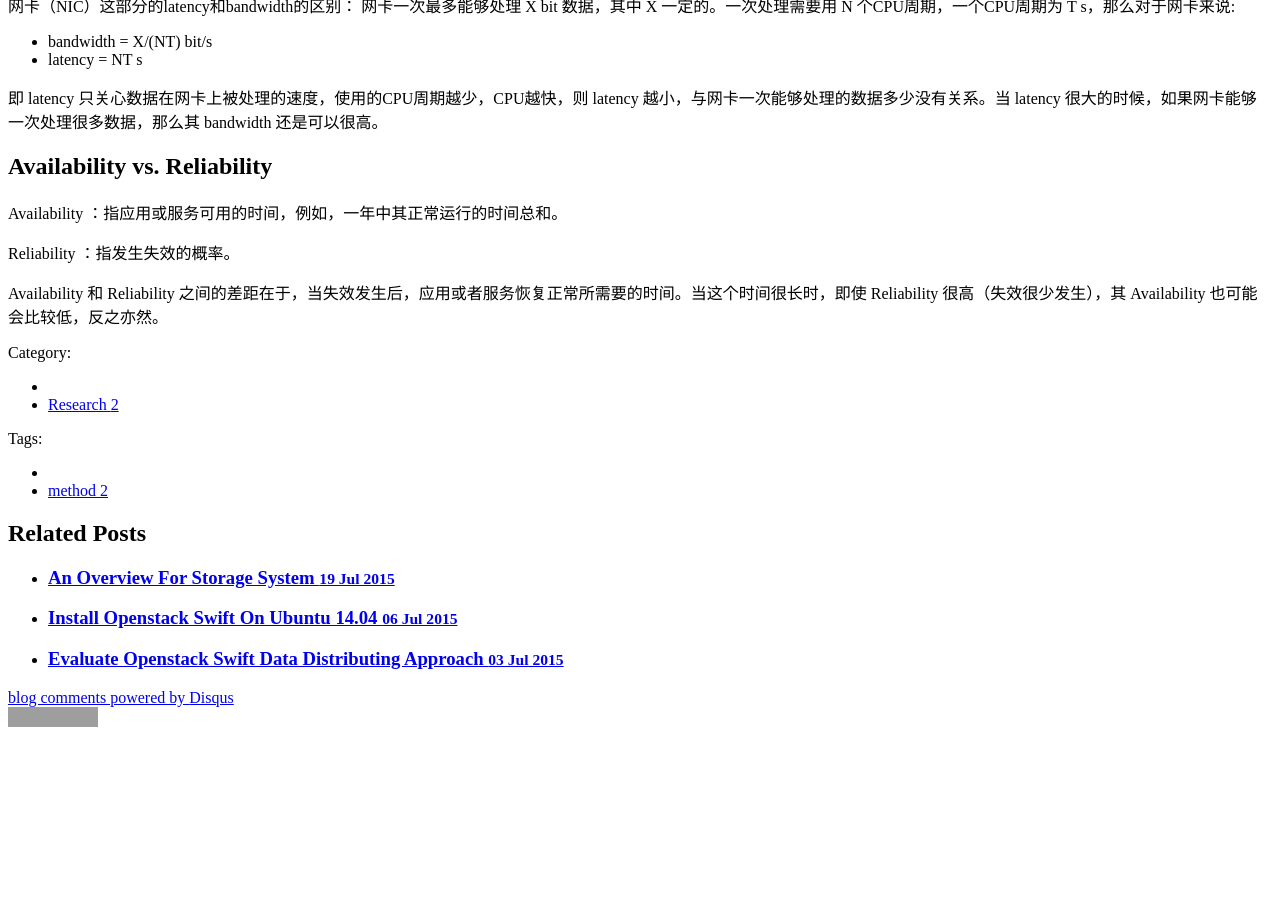
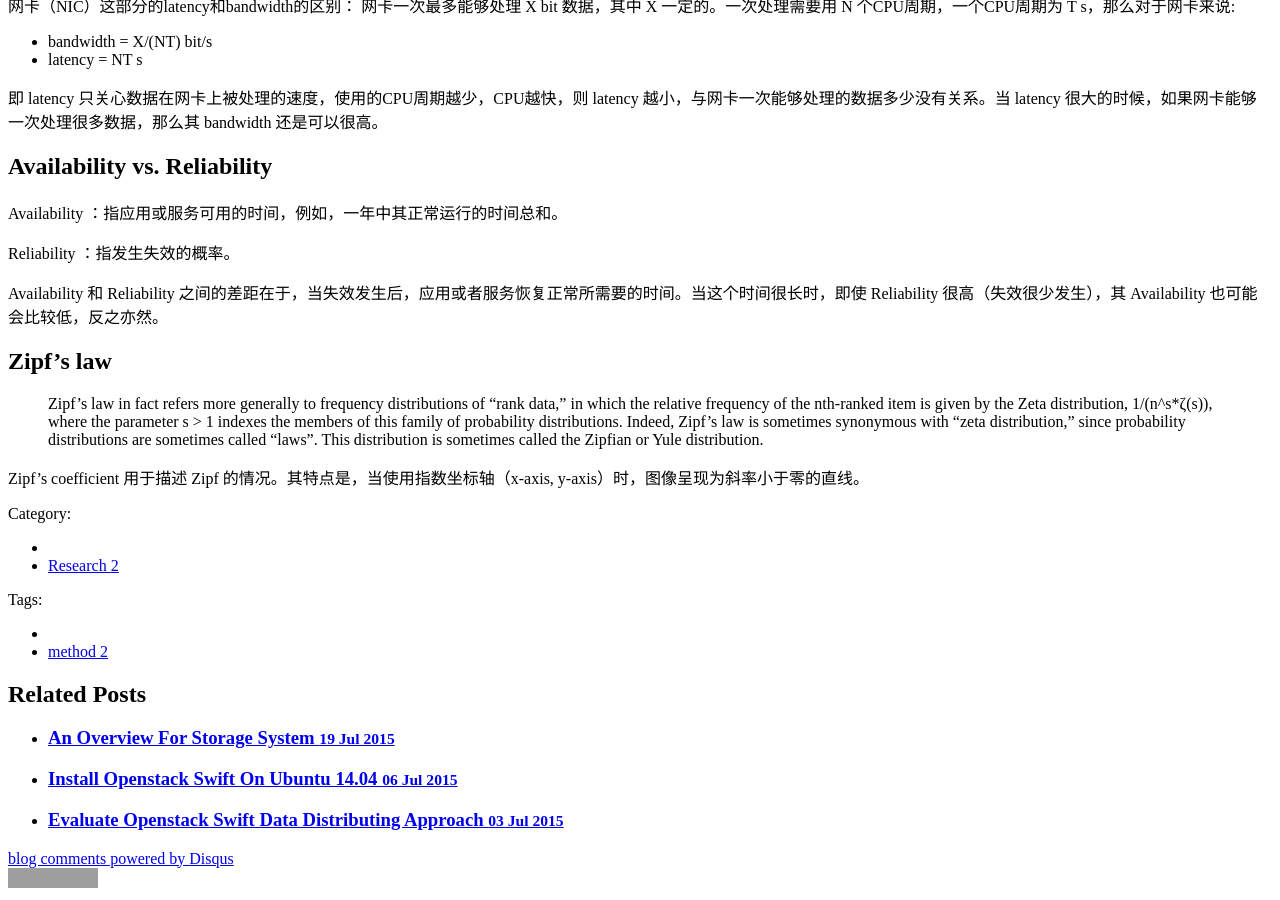
Before and after one commit to lavenresearch/lavenresearch.github.io, a Jekyll site: the page built from _posts/2014-01-13-BASIC-CONCEPTS-FOR-RESEARCHING.md, in a window 1280 px wide and 900 px high, scrolled down 1700 px. Built offline with Jekyll 4.4.1, drawn with Linux system fonts in a browser that asks for light colours; comment, search, counter and statistics services are not loaded; before the commit the page ends 2439 px from its top, so only the background shows below that; grey boxes are pictures that could not be loaded.

Commit message:
Add new posts

```diff
--- a/_posts/2014-01-13-BASIC-CONCEPTS-FOR-RESEARCHING.md
+++ b/_posts/2014-01-13-BASIC-CONCEPTS-FOR-RESEARCHING.md
@@ -94,3 +94,9 @@ Availability ：指应用或服务可用的时间，例如，一年中其正常
 Reliability ：指发生失效的概率。
 
 Availability 和 Reliability 之间的差距在于，当失效发生后，应用或者服务恢复正常所需要的时间。当这个时间很长时，即使 Reliability 很高（失效很少发生），其 Availability 也可能会比较低，反之亦然。
+
+## Zipf's law
+
+> Zipf's law in fact refers more generally to frequency distributions of "rank data," in which the relative frequency of the nth-ranked item is given by the Zeta distribution, 1/(n^s*ζ(s)), where the parameter s > 1 indexes the members of this family of probability distributions. Indeed, Zipf's law is sometimes synonymous with "zeta distribution," since probability distributions are sometimes called "laws". This distribution is sometimes called the Zipfian or Yule distribution.
+
+Zipf's coefficient 用于描述 Zipf 的情况。其特点是，当使用指数坐标轴（x-axis, y-axis）时，图像呈现为斜率小于零的直线。
```
Also changed, not shown: 1 other file.
